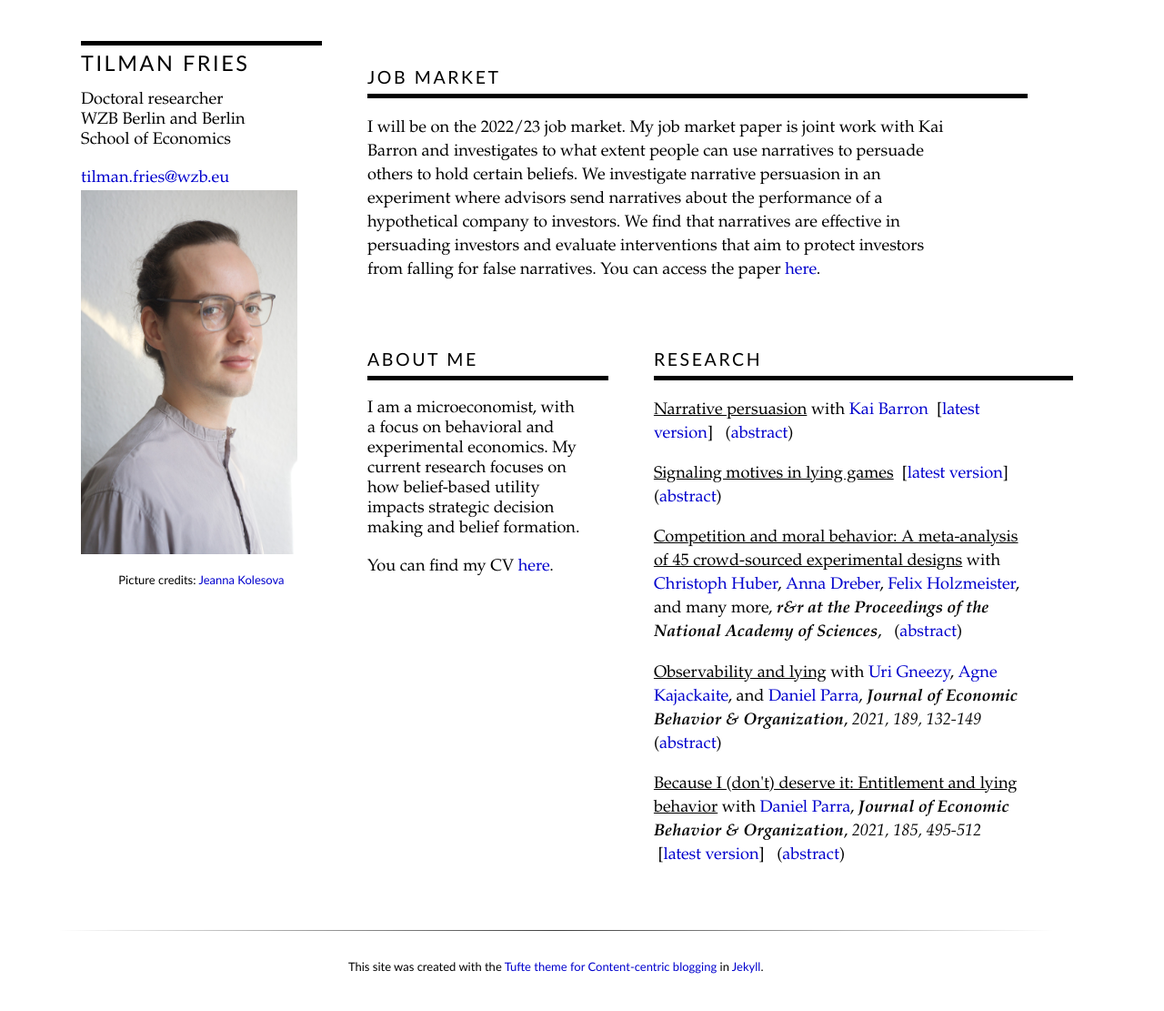
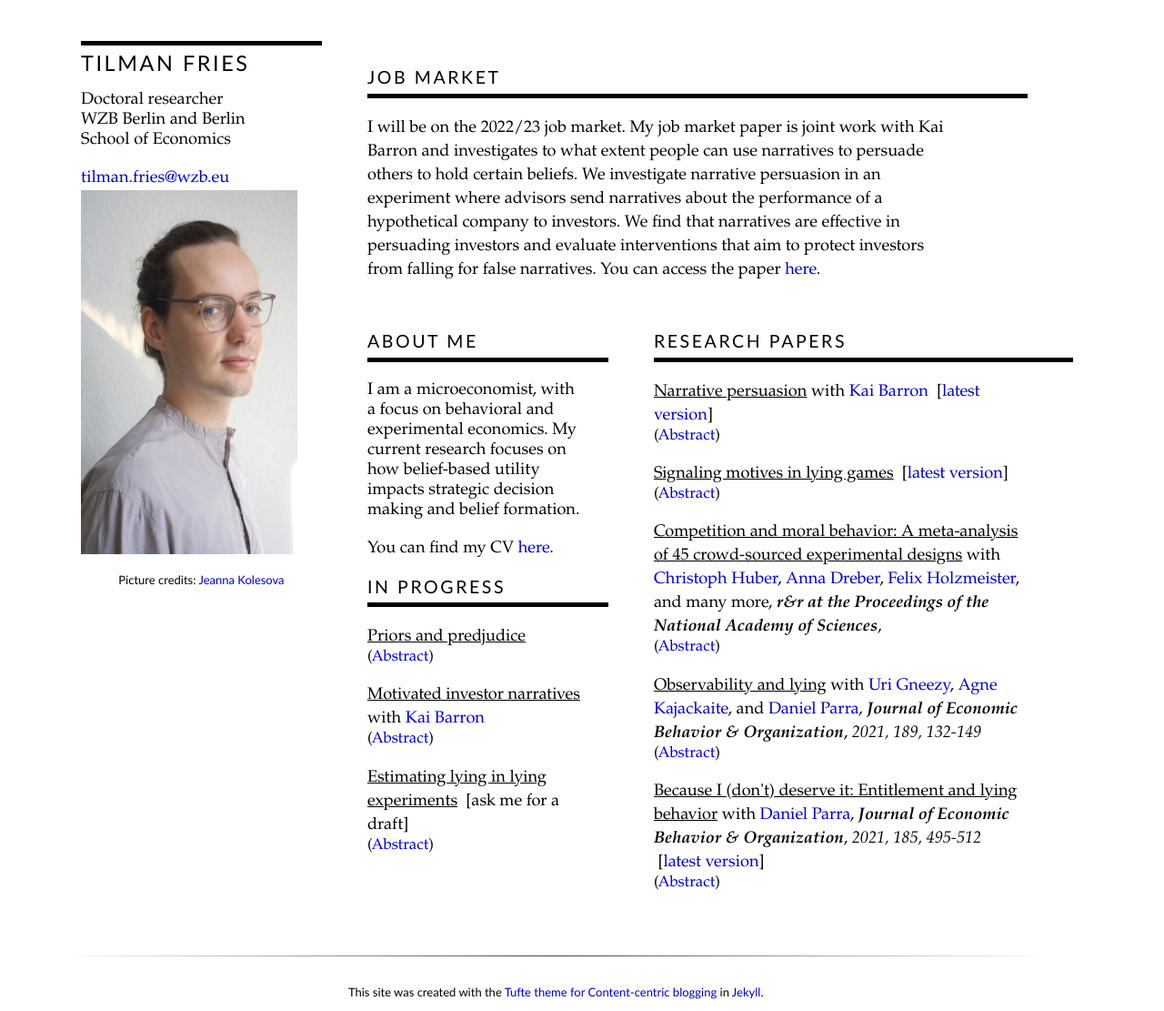
Before and after one commit to tilmanfries/tilmanfries.github.io, a Jekyll site: the page built from index.md, in a window 1280 px wide. Shown: the whole page at 91% size. Built offline with Jekyll 4.4.1, drawn with Linux system fonts in a browser that asks for light colours; before the commit the page ends 1083 px from its top, so only the background shows below that; some of the changed text lies outside the part shown.

Commit message:
added work in progress

```diff
--- a/_layouts/personal.html
+++ b/_layouts/personal.html
@@ -28,10 +28,42 @@
    <h1 class="content-listing-sub-header sans bottom_border"> About me </h1>
    <p class="extra_space"> {{ content }} </p>
      <p class="extra_space"> You can find my CV <a target="_blank" rel="noopener noreferrer" href=/assets/pdf/cv.pdf>here</a>. </p>
+
+     <h1 class="content-listing-sub-header sans bottom_border"> In Progress </h1>
+       {% for item in page.in_progress %}
+       <p class="extra_space">
+       {% if item.link != "none" %}
+        <u><a class="alt" target="_blank" rel="noopener noreferrer" href={{ item.link }}>{{ item.name }}</a></u>
+       {% endif %}
+       {% if item.link == "none" %}
+        <u>{{ item.name }}</u>
+       {% endif %}
+       {% if item.collab != "none" %}
+       with {{ item.collab}}{% if item.journal != "none" %},{% endif %}
+       {% endif %}
+       {% if item.journal != "none" %}
+        <i><b>{{ item.journal }}</b></i>,
+       {% endif %}
+       {% if item.issue != "none" %}
+        <i>{{ item.issue }}</i>
+       {% endif %}
+      {% if item.pdf != "none" %}
+      &nbsp;[{{ item.pdf }}]
+      {% endif %}
+      {% if item.abstract != "none" %}
+      &nbsp;
+      <details>
+      <summary> (<span style="color:#0000cd;">Abstract</span>) </summary>
+      {{ item.abstract }}
+      </details>
+      {% endif %}
+
+
+      {% endfor %}
  </div>
  <div class="column right bottom_border">
    <br style=“line-height:150px;”><br>
-   <h1 class="content-listing-sub-header sans bottom_border"> Research </h1>
+   <h1 class="content-listing-sub-header sans bottom_border"> Research Papers </h1>
      {% for item in page.projects %}
      <p class="extra_space">
      {% if item.link != "none" %}
@@ -54,11 +86,14 @@
     {% endif %}
     {% if item.abstract != "none" %}
     &nbsp;
-    <div class="expand" style="display: none; height: 0; overflow: hidden;">
-      {{ item.abstract }}
-    </div>
+    <details>
+    <summary> (<span style="color:#0000cd;">Abstract</span>) </summary>
+    {{ item.abstract }}
+    </details>
     {% endif %}
 
 
     {% endfor %}
+
+
  </div>
--- a/css/tufte.scss
+++ b/css/tufte.scss
@@ -634,6 +634,7 @@ hr.slender {
 .middlelong {
   width: 63%;
   margin: 25px;
+  margin-bottom: 5px;
 }
 
 .right {
@@ -668,3 +669,15 @@ h1.bottom_border {
   border-width: 5px;
 
 }
+
+details {
+  font-size: 1.2rem;
+}
+
+details > summary {
+  width: 15em;
+  font-size: 1.3rem;
+  border: none;
+  cursor: pointer;
+  list-style: none;
+}
--- a/index.md
+++ b/index.md
@@ -25,7 +25,7 @@ projects:
     pdf: none
     link: none
     journal: r&r at the Proceedings of the National Academy of Sciences
-    abstract: "This is a test"
+    abstract: Please refer to the <a target="_blank" rel="noopener noreferrer"  href=https://manydesigns.online/>project website</a> for more information.
   - name: Observability and lying
     collab: <a target="_blank" rel="noopener noreferrer"  href=https://rady.ucsd.edu/people/faculty/gneezy/>Uri Gneezy</a>, <a target="_blank" rel="noopener noreferrer"   href=https://sites.google.com/site/agnekajackaite/home>Agne Kajackaite</a>, and <a target="_blank" rel="noopener noreferrer" href=https://www.danielparra.co/>Daniel Parra</a>
     pdf: none
@@ -40,6 +40,25 @@ projects:
     journal: Journal of Economic Behavior & Organization
     issue: 2021, 185, 495-512
     abstract: "We study the effect of entitlement on the willingness to lie. We set up a model of lying where individuals feel more or less entitled to their endowment  depending on how they earned it. When given the opportunity to lie to keep their endowment, individuals who feel more entitled are encouraged to lie while others are discouraged. To test the model predictions we use a laboratory experiment where we compare the lying behavior of participants endowed with a high endowment and participants endowed with a low endowment. In one treatment, the allocation of the endowment is decided by participants' performance, and in the other, it is determined by a random draw. Our study shows that deservingness influences lying in an intuitive direction: when participants' performance determines income, those who earn less money lie less than those who earn more. We do not find differences in lying when participants perform the same task but lie to keep windfall endowments."
+in_progress:
+  - name: Priors and predjudice
+    collab: none
+    pdf: none
+    link: none
+    journal: none
+    abstract: "Social media and internet search engines give easy access to information about others. This paper studies the behavioral consequences when individuals learn more about others they interact with. In principle, as observers learn about decision makers, this limits the ability of decision makers to signal their type through their actions. I provide experimental evidence in support of this theoretical mechanism. In addition, I explore specific channels that can potentially uphold high levels of prosocial behavior over time. I find that imperfect memory&mdash;the observer forgetting what they learned about the decision-maker in the past&mdash;helps to keep prosocial behavior at high levels. However, I also find that individuals are generally not forgiving; they believe that those who acted egoistically in the past will remain egoistic in the future. This lowers the supply of prosocial behavior over time."
+  - name: Motivated investor narratives
+    collab: <a target="_blank" rel="noopener noreferrer"  href=https://sites.google.com/site/kaibarron/>Kai Barron</a>
+    pdf: none
+    link: none
+    journal: none
+    abstract: "Coming soon."
+  - name: Estimating lying in lying experiments
+    collab: none
+    pdf: ask me for a draft
+    link: none
+    journal: none
+    abstract: "Researchers commonly use probabilistic lying tasks to study preferences for truth-telling. In these tasks, individuals first draw a state from a known distribution and then make a report. Individuals receive a payment based only on the report. When analyzing data from these tasks, researchers have to rely on reports as draws remain unobserved. This paper shows how common analysis methods can get the size and the direction of the effect of a variable on lying wrong. The paper then presents an empirical model which overcomes this problem. It provides three applications. The first application shows how the empirical model can combine data from different lying tasks. The second application unties factors that influence intrinsic and extrinsic lying costs. The third application uses the model in structural estimation. I also provide code that implements the model in Stata."
 ---
 
 I am a microeconomist, with a focus on behavioral and experimental economics. My current research focuses on how belief-based utility impacts strategic decision making and belief formation.
```
